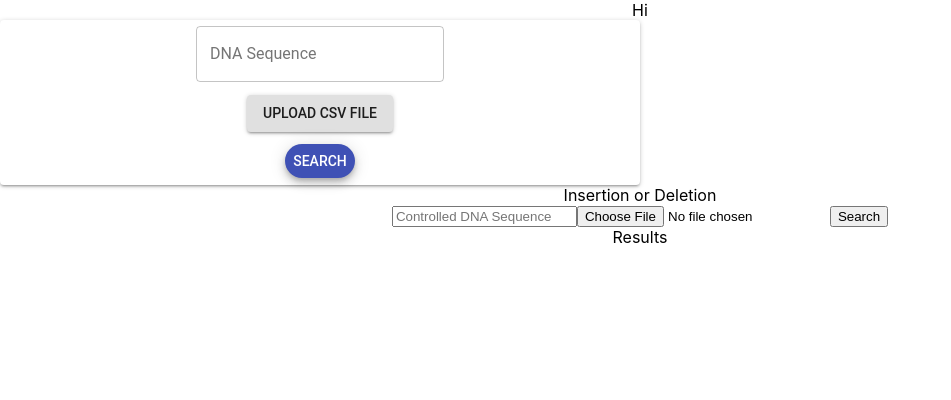
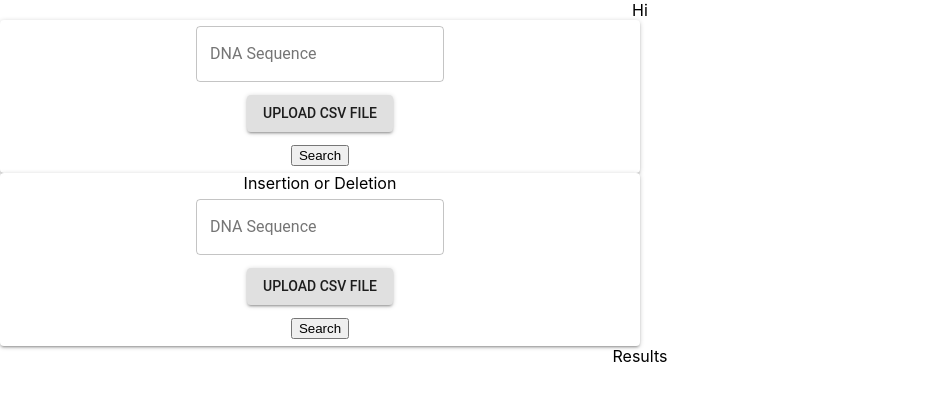
Before and after one commit to redmondchan/Genome-Mutation-Identifier, a React (Create React App) app: page / in a window 1280 px wide. Shown: the top 400 px of the page, without its empty margins (0-951 px from the left). Built offline with nearby package versions, Linux system fonts and the light colour scheme.

Commit message:
styled insertion form and removed fab button because it won't submit form

```diff
--- a/src/components/InsertionDeletionForm.js
+++ b/src/components/InsertionDeletionForm.js
@@ -1,16 +1,22 @@
 import React from 'react'
+import TextField from '@material-ui/core/TextField'
+import Button from '@material-ui/core/Button'
+import Grid from '@material-ui/core/Grid'
+import Fab from '@material-ui/core/Fab'
+import Paper from '@material-ui/core/Paper'
 
 class InsertionDeletionForm extends React.Component{
 
   state={
     insertionDeletion: true,
     seq: "",
-    csv: ""
+    csv: "",
+    buttonValue: "Upload CSV File"
   }
 
   handleChangeFile = (e) => {
     console.log(e.target.files)
-    this.setState({ [e.target.name]: e.target.files })
+    this.setState({ [e.target.name]: e.target.files, buttonValue: e.target.files[0].name  })
   }
 
   handleChange = (e) => {
@@ -24,14 +30,25 @@ class InsertionDeletionForm extends React.Component{
 
   render(){
     return(
-      <div>
-      Insertion or Deletion
-        <form onSubmit={this.handleSubmit}>
-          <input type="textarea" name="seq" placeholder="Controlled DNA Sequence" onChange={this.handleChange}></input>
-          <input type="file" name="csv" placeholder="CSV File" onChange={this.handleChangeFile}></input>
-          <button>Search</button>
-        </form>
-      </div>
+      <Grid item xs={6}>
+        <Paper>
+          Insertion or Deletion
+          <form onSubmit={this.handleSubmit}>
+            <div className="form-input">
+              <TextField label="DNA Sequence" variant="outlined" type="textarea" name="seq" onChange={this.handleChange}/>
+            </div>
+            <div className="form-input">
+              <input className="hide-button" id="contained-insert-button-file" type="file" name="csv" onChange={this.handleChangeFile}/>
+              <label htmlFor="contained-insert-button-file">
+              <Button variant="contained" component="span">{this.state.buttonValue}</Button>
+              </label>
+            </div>
+            <div className="form-input">
+              <button>Search</button>
+            </div>
+          </form>
+          </Paper>
+      </Grid>
     )
   }
 }
--- a/src/components/SeqForm.js
+++ b/src/components/SeqForm.js
@@ -2,7 +2,6 @@ import React from 'react'
 import TextField from '@material-ui/core/TextField'
 import Button from '@material-ui/core/Button'
 import Grid from '@material-ui/core/Grid'
-import Fab from '@material-ui/core/Fab'
 import Paper from '@material-ui/core/Paper'
 
 
@@ -27,6 +26,7 @@ class SeqForm extends React.Component{
 
   handleSubmit = (e) => {
     e.preventDefault()
+    console.log("submit")
     this.props.csvToJson(this.state.csv, this.state.seq, this.state.insertionDeletion)
   }
   // <input label="CSV File" variant="outlined" type="file" name="csv" onChange={this.handleChangeFile}/>
@@ -46,7 +46,7 @@ class SeqForm extends React.Component{
               </label>
             </div>
             <div className="form-input">
-              <Fab variant="extended" size="small" color="primary">Search</Fab>
+              <button>Search</button>
             </div>
           </form>
         </Paper>
```
